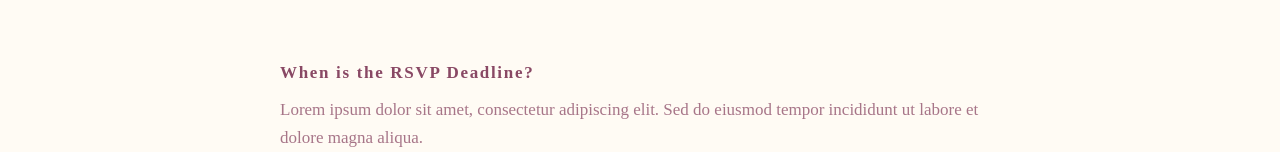
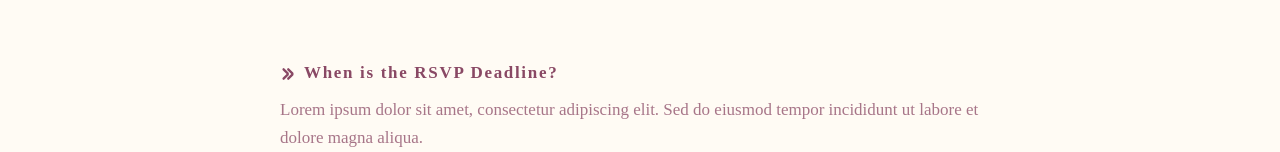
Before and after one commit to ENPina90/wedding, a React (Vite) app: page /faq in a window 1280 px wide. Shown: the part 645-797 px from the top of the page. Built offline with nearby package versions, Linux system fonts and the light colour scheme; a web font is replaced by a local one.

Commit message:
#31: Add arrow icon treatment for FAQ questions

```diff
--- a/src/pages/FAQ.tsx
+++ b/src/pages/FAQ.tsx
@@ -1,5 +1,6 @@
 import SectionDivider from "../components/SectionDivider";
 import FlowerLogo from "../components/FlowerLogo";
+import doubleArrowLeft from "../assets/double-arrow-left.svg";
 
 const faqs = [
   {
@@ -87,9 +88,17 @@ function FaqItem({
 }) {
   return (
     <div className="mb-8 sm:mb-10 last:mb-0">
-      <p className="font-body font-bold text-plum text-lg sm:text-xl md:text-2xl tracking-[1.68px] mb-2 sm:mb-3">
-        {question}
-      </p>
+      <div className="mb-2 sm:mb-3 flex items-start gap-2">
+        <img
+          src={doubleArrowLeft}
+          alt=""
+          aria-hidden="true"
+          className="mt-1 h-4 w-4 shrink-0"
+        />
+        <p className="font-body font-bold text-plum text-lg sm:text-xl md:text-2xl tracking-[1.68px]">
+          {question}
+        </p>
+      </div>
       <p className="font-body text-plum/75 leading-7 text-left">
         {answer}
       </p>
```
Also changed, not shown: src/assets/double-arrow-left.svg (added).
